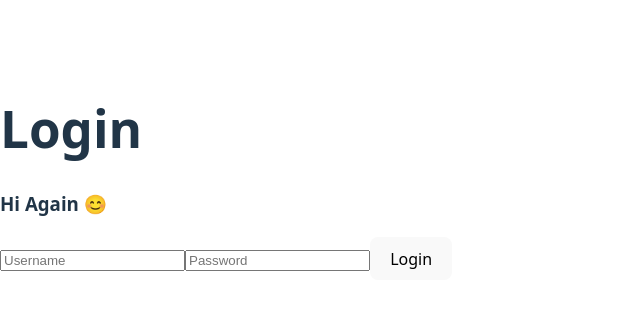
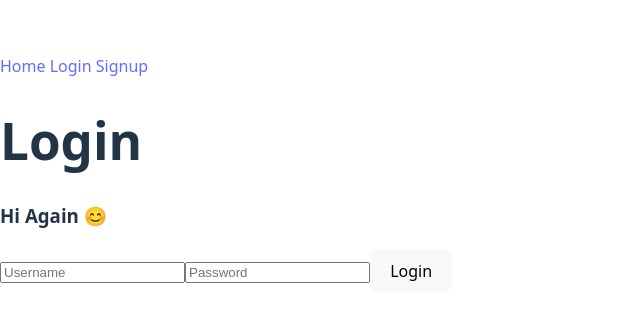
Before and after one commit to RaghadAbdullah-maker/nature-sound-recorder-frontend, a React (Vite) app: page /login in a window 1280 px wide. Shown: the part 227-548 px from the top of the page, without its empty margins (0-640 px from the left). Built offline with nearby package versions, Linux system fonts and the light colour scheme; no server answers.

Commit message:
Add linkes and button  to navbar  for login, home,signup,logout

```diff
--- a/src/components/NavBar.jsx
+++ b/src/components/NavBar.jsx
@@ -20,11 +20,38 @@ function NavBar() {
 
     const isLoggedIn = Boolean(localStorage.getItem('access_token'))
 
+    const generallinks = (
+     <>
+         <Link to = "/login">Login</Link>{' '}
+         <Link to = "/signup">Signup</Link>
+     </>
+
+    )
+
+
+    const authlinks = (
+        <>
+            <button onClick={handleLogout}>Logout</button>
+        </>
+    )
+
 
     return (
 
         <>
+            <nav>
 
+                <Link to="/" >Home</Link>{' '}
+                { isLoggedIn ?
+                authlinks
+                :
+                generallinks
+                }
+
+
+
+
+            </nav>
 
 
 
```
